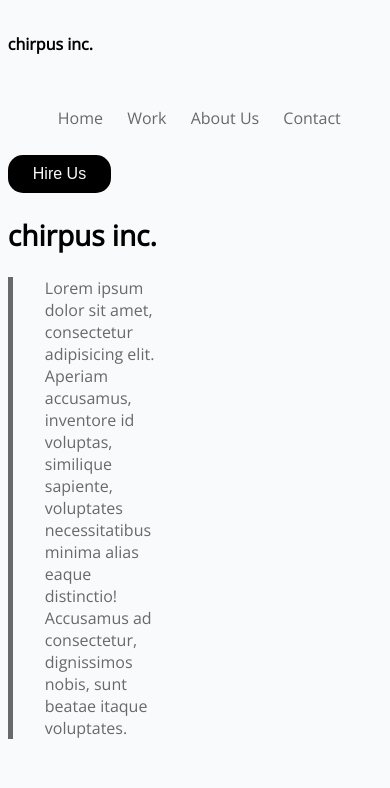
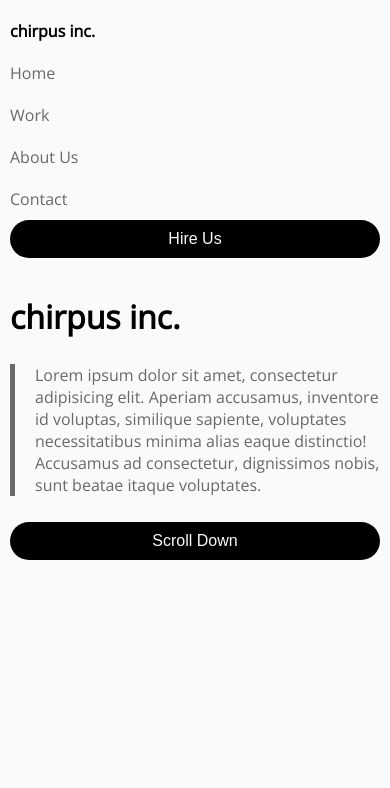
Before and after one commit to spencerkw/html-css-lab1, a plain HTML site: page index.html in a window 390 px wide. Shown: the top 788 px of the page. Drawn offline with nearby package versions, Linux system fonts and the light colour scheme.

Commit message:
Lab part 2, finished mobile style in 2nd sheet

```diff
--- a/index.html
+++ b/index.html
@@ -3,28 +3,26 @@
 <head>
   <meta charset="UTF-8">
   <meta name="viewport" content="width=device-width, initial-scale=1.0">
-  <link rel="stylesheet" href="styles/styles.css">
+  <link rel="stylesheet" href="styles/styles-responsive.css">
   <title>Chirpus Inc.</title>
 </head>
 <body>
   <!-- top bar -->
-  <header>
+  <header class="flex-container">
     <div>
       <h1 class="site-title">chirpus inc.</h1>
     </div>
-    <nav>
-      <ul>
-        <li><a href="#">Home</a></li>
-        <li><a href="#">Work</a></li>
-        <li><a href="#">About Us</a></li>
-        <li><a href="#">Contact</a></li>
-      </ul>
+    <nav class="flex-container">
+      <a href="#">Home</a>
+      <a href="#">Work</a>
+      <a href="#">About Us</a>
+      <a href="#">Contact</a>
       <button class="hire-button">Hire Us</button>
     </nav>
   </header>
 
   <!-- main content -->
-  <main>
+  <main class="flex-container">
     <!-- section for the text content -->
     <section class="text-section">
       <h2 class="text-title">chirpus inc.</h2>
@@ -40,7 +38,7 @@
   </main>
 
   <!-- footer containing just the scroll down button -->
-  <footer>
+  <footer class="flex-container">
     <button class="scroll-button">Scroll Down</button>
   </footer>
 </body>
--- /dev/null
+++ b/styles/styles-responsive.css
@@ -0,0 +1,69 @@
+@import url("https://fonts.googleapis.com/css?family=Open+Sans");
+
+body {
+  margin: 0;
+  padding: 0;
+
+  background-color: #f9fafc;
+  font-family: "Open Sans", sans-serif;
+  color: #000;
+}
+
+/*overall button styling*/
+button {
+  padding: 10px;
+  border-radius: 20px;
+  border-style: none;
+
+  background-color: #000;
+  color: #f9fafc;
+  font-size: 1em;
+
+  cursor: pointer;
+}
+
+/*flexing containers*/
+.flex-container {
+  display: flex;
+  flex-direction: column;
+}
+
+/*header styling*/
+header {
+  margin: 10px;
+}
+
+.site-title {
+  font-size: 1rem;
+  margin: 10px 0;
+}
+
+a {
+  color: #69696a;
+  text-decoration: none;
+  margin: 10px 0;
+}
+
+/*main content styling*/
+main {
+  margin: 10px;
+}
+
+.text-title {
+  font-size: 2rem;
+}
+
+.main-text {
+  color: #69696a;
+  padding-left: 1.25rem;
+  border-left: 5px solid;
+}
+
+.circle-section {
+  display: none;
+}
+
+/*footer styling*/
+footer {
+  margin: 10px;
+}
```
